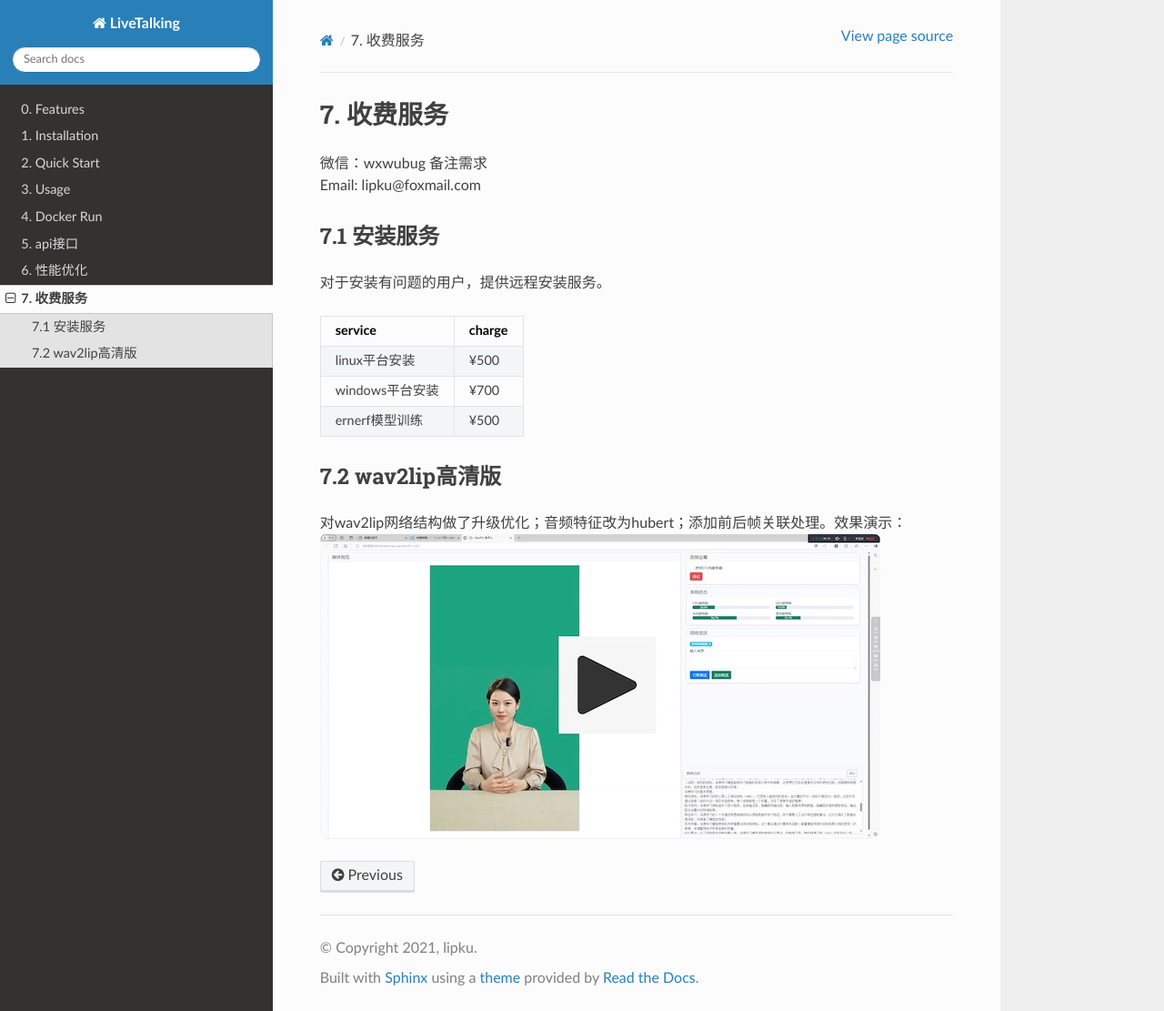
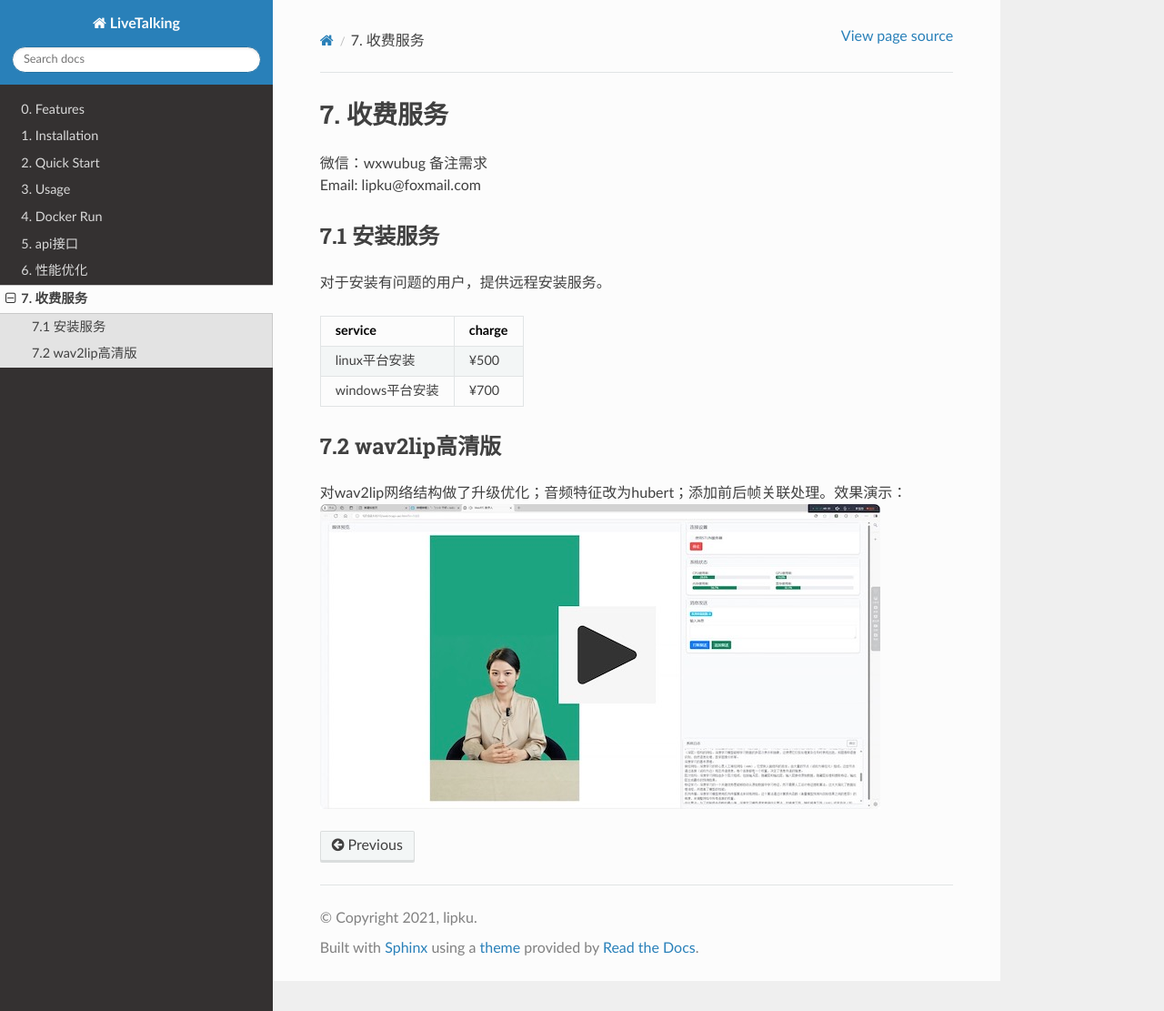
Before and after one commit to lipku/livetalking-doc, a Sphinx documentation site: the page built from docs/source/service.md, in a window 1280 px wide and 1111 px high. Shown: the whole window at 91% size. Built offline with Sphinx 7.4.7 and the Read the Docs theme 3.1.0, drawn with Linux system fonts in a browser that asks for light colours.

Commit message:
update doc

```diff
--- a/docs/source/service.md
+++ b/docs/source/service.md
@@ -10,7 +10,6 @@ service	    |charge
 :----		|:---
 linux平台安装 | ¥500
 windows平台安装 | ¥700
-ernerf模型训练 | ¥500
 
 ### 7.2 wav2lip高清版
 对wav2lip网络结构做了升级优化；音频特征改为hubert；添加前后帧关联处理。效果演示：
```
